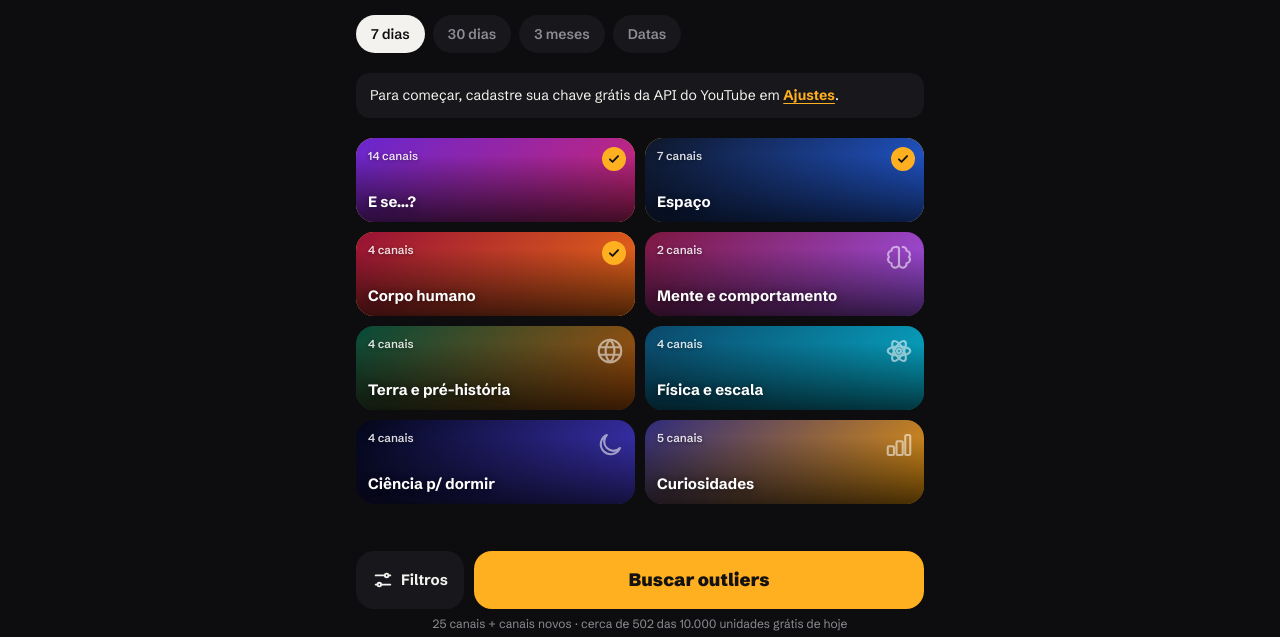
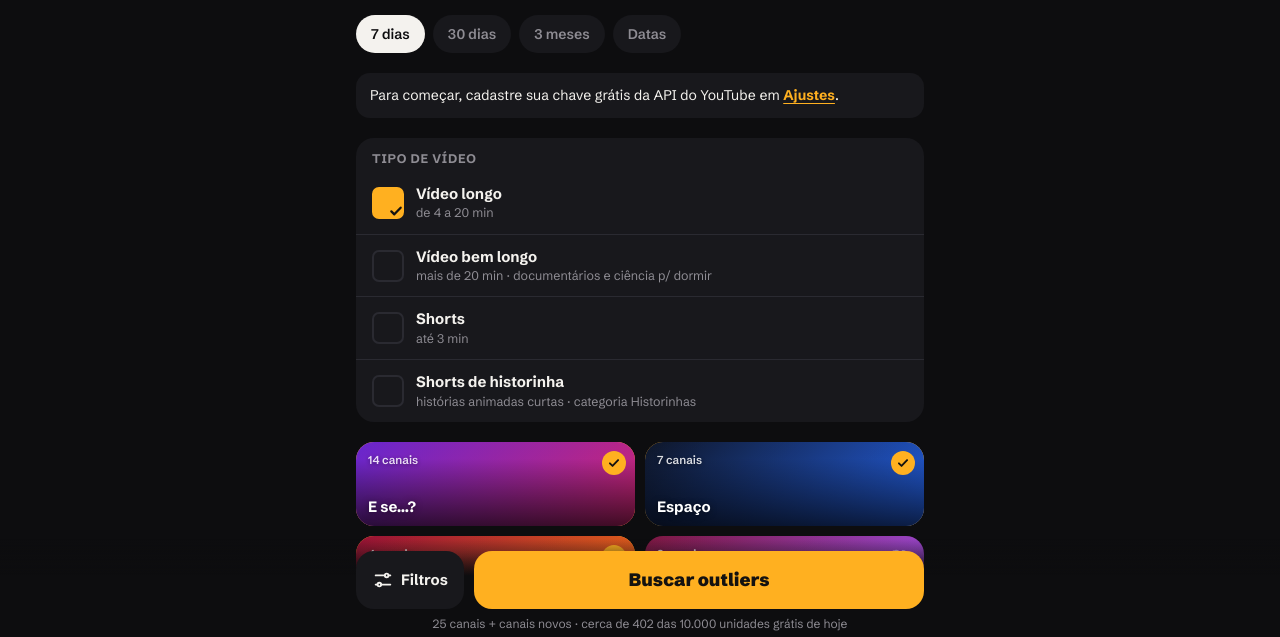
Before and after one commit to andy99br1/radar-de-outliers, a plain HTML site: page assets/index.html in a window 1280 px wide. Shown: the part 90-727 px from the top of the page. Drawn offline with Linux system fonts and the light colour scheme.

Commit message:
Versão 2.2: lista de tipos de vídeo para marcar
Na tela de busca dá para marcar vários tipos ao mesmo tempo: vídeo longo, vídeo
bem longo, Shorts e Shorts de historinha (com a nova categoria Historinhas).
Cada vídeo é comparado só com vídeos do mesmo tipo no próprio canal.

Co-Authored-By: Claude Opus 5.5 <noreply@anthropic.com>
Claude-Session: https://claude.ai/code/session_015qnrkFWXVmhKACCyoVArEa

```diff
--- a/assets/index.html
+++ b/assets/index.html
@@ -81,6 +81,16 @@ details.more[open] summary::after{transform:rotate(-135deg) translateY(-2px)}
 
 .cta{position:fixed;left:0;right:0;bottom:66px;z-index:8;padding:12px 16px 12px;background:linear-gradient(180deg,transparent,var(--bg) 35%)}
 .cta-in{max-width:568px;margin:0 auto;display:flex;flex-direction:column;gap:6px}
+.checks{display:flex;flex-direction:column;background:var(--card);border-radius:18px;overflow:hidden}
+.checks h3{margin:0;padding:12px 16px 4px;font-size:12.5px;font-weight:700;color:var(--muted);text-transform:uppercase;letter-spacing:.06em}
+.check{display:flex;align-items:center;gap:12px;padding:11px 16px;text-align:left;width:100%;border-top:1px solid var(--line)}
+.check:first-of-type{border-top:0}
+.check .box{width:22px;height:22px;border-radius:7px;border:2px solid var(--line);display:grid;place-items:center;flex:none;color:var(--on-amber)}
+.check .box svg.i{width:16px;height:16px;stroke-width:3.4;opacity:0}
+.check[aria-checked="true"] .box{background:var(--amber);border-color:var(--amber)}
+.check[aria-checked="true"] .box svg.i{opacity:1}
+.check b{display:block;font-weight:700;font-size:15px}
+.check small{display:block;font-size:12.5px;color:var(--muted)}
 .ctarow{display:flex;gap:10px;align-items:stretch}
 .fbtn{position:relative;flex:none;display:flex;align-items:center;gap:7px;background:var(--card);border-radius:18px;padding:0 16px;font-weight:700;font-size:15px}
 .fdot{position:absolute;top:10px;right:10px;width:9px;height:9px;border-radius:50%;background:var(--amber)}
@@ -268,6 +278,7 @@ code{font-family:var(--mono);font-size:12.5px;background:var(--raised);padding:1
       </div>
       <div class="note" id="needKey" hidden>Para começar, cadastre sua chave grátis da API do YouTube em <button class="lnk" type="button" id="toSettings">Ajustes</button>.</div>
       <button class="note" type="button" id="lastBtn" hidden style="text-align:left;width:100%"></button>
+      <div class="checks" id="types" role="group" aria-label="Tipo de vídeo"></div>
       <div class="tiles" id="tiles"></div>
       <div class="note" id="status" hidden></div>
       <div class="cta" id="cta"><div class="cta-in"><div class="ctarow"><button class="fbtn" id="filtersBtn" type="button" aria-label="Filtros"><svg class="i" viewBox="0 0 24 24"><path d="M4 7h10M18 7h2M4 17h2M10 17h10"/><circle cx="16" cy="7" r="2"/><circle cx="8" cy="17" r="2"/></svg>Filtros<span class="fdot" id="fdot" hidden></span></button><button class="go" id="go" type="button">Buscar outliers</button></div><div class="cost" id="cost"></div></div></div>
@@ -336,7 +347,6 @@ code{font-family:var(--mono);font-size:12.5px;background:var(--raised);padding:1
 <div class="sheet" id="fsheet" hidden><div class="scrim" id="fscrim"></div><div class="panel fpanel">
   <div class="fhead"><h3>Filtros</h3><button class="btn" id="fdone" type="button">Pronto</button></div>
   <div class="more-in">
-          <div class="field"><label for="format">Formato</label><select id="format"><option value="long">Vídeo longo</option><option value="short">Shorts</option></select></div>
           <div class="field"><label for="minb">Breakout mínimo</label><select id="minb"><option value="0">Qualquer</option><option value="2">2×</option><option value="5">5×</option><option value="10">10×</option></select></div>
           <div class="field"><label for="minv">Views mínimas</label><select id="minv"><option value="1000">1 mil</option><option value="5000">5 mil</option><option value="20000">20 mil</option><option value="100000">100 mil</option></select></div>
           <div class="field full"><label for="discover">Canais novos do tema</label><select id="discover"><option value="on">Procurar também canais novos</option><option value="off">Só os canais que acompanho</option></select></div>
@@ -359,11 +369,20 @@ code{font-family:var(--mono);font-size:12.5px;background:var(--raised);padding:1
     { id:"earth", name:"Terra e pré-história", c:["#064E3B","#B45309"], icon:'<circle cx="12" cy="12" r="9"/><path d="M3.5 9h17M3.5 15h17M12 3c2.5 2.5 3.5 5.5 3.5 9s-1 6.5-3.5 9c-2.5-2.5-3.5-5.5-3.5-9S9.5 5.5 12 3z"/>' },
     { id:"physics", name:"Física e escala", c:["#0C4A6E","#06B6D4"], icon:'<circle cx="12" cy="12" r="1.6"/><ellipse cx="12" cy="12" rx="9" ry="3.6"/><ellipse cx="12" cy="12" rx="9" ry="3.6" transform="rotate(60 12 12)"/><ellipse cx="12" cy="12" rx="9" ry="3.6" transform="rotate(120 12 12)"/>' },
     { id:"sleep", name:"Ciência p/ dormir", c:["#020617","#4338CA"], icon:'<path d="M20 14.5A8 8 0 1 1 9.5 4a6.5 6.5 0 0 0 10.5 10.5z"/>' },
+    { id:"story", name:"Historinhas", c:["#7C2D12","#EC4899"], icon:'<path d="M5 4h11a3 3 0 0 1 3 3v13H8a3 3 0 0 1-3-3z"/><path d="M5 17a3 3 0 0 1 3-3h11"/>' },
     { id:"general", name:"Curiosidades", c:["#312E81","#F59E0B"], icon:'<rect x="3" y="13" width="5" height="7" rx="1"/><rect x="10" y="9" width="5" height="11" rx="1"/><rect x="17" y="4" width="4" height="16" rx="1"/>' }
   ];
   // Termos usados só para DESCOBRIR canais novos do tema (os vídeos são avaliados pela média do próprio canal).
   const DISCOVER = { whatif:"what if", space:"space universe explained", body:"human body explained", mind:"psychology explained",
-    earth:"prehistoric earth history", physics:"physics explained", sleep:"science for sleep", general:"explained animation" };
+    earth:"prehistoric earth history", physics:"physics explained", sleep:"science for sleep", general:"explained animation", story:"animated story" };
+  // Tipos de vídeo (lista de marcar na tela de busca)
+  const TYPES = [
+    { id:"long", name:"Vídeo longo", hint:"de 4 a 20 min", dur:"medium" },
+    { id:"xlong", name:"Vídeo bem longo", hint:"mais de 20 min · documentários e ciência p/ dormir", dur:"long" },
+    { id:"short", name:"Shorts", hint:"até 3 min", dur:"short" },
+    { id:"story", name:"Shorts de historinha", hint:"histórias animadas curtas · categoria Historinhas", dur:"short" }
+  ];
+  const bucketOf = (sec) => sec == null ? "long" : sec <= 180 ? "short" : sec <= 1200 ? "long" : "xlong";
   // Canais iniciais: os que apareceram como outliers no vidIQ + alguns grandes do nicho.
   const DEFAULT_CHANNELS = [
     ["UCrGDUlj_hjaNz97jdXCOReA","All Answers",["whatif"]], ["UCgYSQsRS3Mz6q0FDDuuILiw","Blotwise",["whatif"]], ["UCkhJeR5N7UpVwklhiBAISMQ","Brain Cipher",["whatif"]],
@@ -496,13 +515,24 @@ code{font-family:var(--mono);font-size:12.5px;background:var(--raised);padding:1
     $("headline").innerHTML = 'O que estourou <em>lá fora</em> ' + PERIOD_TXT[p] + '?';
   }
   function greet(){ const h = new Date().getHours(); $("hello").textContent = h < 5 ? "Boa noite" : h < 12 ? "Bom dia" : h < 18 ? "Boa tarde" : "Boa noite"; }
-  const selectedChannels = () => channels.filter(c => c.cats.some(k => picked.has(k)));
+  let types = new Set(store.get("types", ["long"]));
+  const activeCats = () => { const a = new Set(picked); if (types.has("story")) a.add("story"); return a; };
+  const selectedChannels = () => { const a = activeCats(); return channels.filter(c => c.cats.some(k => a.has(k))); };
+  function paintTypes(){
+    const box = $("types"); box.innerHTML = "";
+    box.append(el("h3",{},"Tipo de vídeo"));
+    for (const t of TYPES) box.append(el("button",{class:"check",type:"button",role:"checkbox","aria-checked":String(types.has(t.id)),onclick:()=>{
+      types.has(t.id) ? types.delete(t.id) : types.add(t.id); store.set("types",[...types]); paintTypes(); updateCost(); }},
+      el("span",{class:"box"}, icon("check")), el("span",{}, el("b",{}, t.name), el("small",{}, t.hint))));
+  }
   function updateCost(){
-    const n = selectedChannels().length, disc = $("discover").value === "on" ? [...picked].filter(k => DISCOVER[k]).length : 0;
-    const units = n*2 + 2 + disc*150;
-    $("cost").textContent = !picked.size ? "Escolha pelo menos uma categoria" :
+    const durs = new Set([...types].filter(t => t !== "story").map(t => TYPES.find(x => x.id === t).dur));
+    const n = selectedChannels().length, on = $("discover").value === "on";
+    const disc = on ? [...picked].filter(k => DISCOVER[k] && k !== "story").length * durs.size + (types.has("story") ? 1 : 0) : 0;
+    const units = n*2 + 2 + disc*100 + (disc ? 50 : 0);
+    $("cost").textContent = !types.size ? "Marque pelo menos um tipo de vídeo" : !activeCats().size ? "Escolha pelo menos uma categoria" :
       `${n} ${n===1?"canal":"canais"}${disc ? " + canais novos" : ""} · cerca de ${units.toLocaleString("pt-BR")} das 10.000 unidades grátis de hoje`;
-    $("go").disabled = busy || (!n && !disc);
+    $("go").disabled = busy || !types.size || (!n && !disc);
   }
 
   // ---------- busca ----------
@@ -534,7 +564,8 @@ code{font-family:var(--mono);font-size:12.5px;background:var(--raised);padding:1
     busy = true; updateCost(); showStatus("");
     showResults();
     const res = $("results"); res.innerHTML = ""; const sc = scanner(`Lendo ${list.length} canais…`); res.append(sc.node);
-    const fmt = $("format").value, minV = +$("minv").value, minB = +$("minb").value;
+    const minV = +$("minv").value, minB = +$("minb").value;
+    if (!types.size){ busy = false; showForm(); showStatus("Marque pelo menos um tipo de vídeo.", true); return; }
     const fromT = new Date(from + "T00:00:00").getTime(), toT = new Date(to + "T23:59:59").getTime();
     try {
       for (const c of list){ if (!/^UC[\w-]{22}$/.test(c.ref)){ const id = await resolveHandle(c.ref).catch(e => { if (/quota/i.test(e.reason)) throw e; return null; }); if (id){ c.ref = id; saveChannels(); } } }
@@ -544,11 +575,15 @@ code{font-family:var(--mono);font-size:12.5px;background:var(--raised);padding:1
       const newCh = new Map();
       if (discover){
         const after = new Date(fromT).toISOString(), before = new Date(toT).toISOString();
-        for (const k of [...picked].filter(k => DISCOVER[k])){
+        const durs = [...new Set([...types].filter(t => t !== "story").map(t => TYPES.find(x => x.id === t).dur))];
+        const jobs = [];
+        for (const k of [...picked].filter(k => DISCOVER[k] && k !== "story")) for (const d of durs) jobs.push([k, d]);
+        if (types.has("story")) jobs.push(["story", "short"]);
+        for (const [k, dur] of jobs){
           sc.set(`Procurando canais novos: ${TOPICS.find(t => t.id === k)?.name}…`);
           try {
             const r = await yt("search", { part:"snippet", type:"video", q: DISCOVER[k], maxResults:"50", order:"viewCount", publishedAfter: after, publishedBefore: before,
-              relevanceLanguage:"en", videoDuration: fmt === "short" ? "short" : (k === "sleep" ? "long" : "medium") });
+              relevanceLanguage:"en", videoDuration: dur });
             let added = 0;
             for (const it of r.items || []){
               const cid = it.snippet?.channelId; if (!cid || catsOf.has(cid)) continue;
@@ -596,11 +631,14 @@ code{font-family:var(--mono);font-size:12.5px;background:var(--raised);padding:1
         for (const v of ch.recent || []){
           if (!(v.at >= fromT && v.at <= toT)) continue;
           diag.recent++;
-          if (v.live || !fitsFormat(v.sec, fmt)){ diag.format++; continue; }
+          const bk = bucketOf(v.sec);
+          const okType = types.has(bk) || (bk === "short" && types.has("story") && (catsOf.get(cid) || []).includes("story"));
+          if (v.live || !okType){ diag.format++; continue; }
           if (v.views < minV){ diag.views++; continue; }
           const ageDays = (now - v.at) / DAY;
           // estima quanto cada outro vídeo do canal tinha na idade deste
-          const others = ch.recent.filter(o => o.id !== v.id && !o.live && fitsFormat(o.sec, fmt) && now - o.at > 2*DAY);
+          // compara só com vídeos do mesmo tipo no canal (Short com Shorts, longo com longos)
+          const others = ch.recent.filter(o => o.id !== v.id && !o.live && bucketOf(o.sec) === bk && now - o.at > 2*DAY);
           const atAge = others.map(o => o.views * Math.min(1, curve(ageDays) / curve((now - o.at) / DAY)));
           const med = median(atAge);
           const life = ch.total > 0 && ch.totalViews > 0 ? (ch.totalViews / ch.total) * curve(ageDays) : null;
@@ -639,7 +677,7 @@ code{font-family:var(--mono);font-size:12.5px;background:var(--raised);padding:1
       const lines = [];
       if (diag){
         lines.push(`Li ${diag.channels} ${diag.channels === 1 ? "canal" : "canais"}${diag.fresh ? `, ${diag.fresh} ${diag.fresh === 1 ? "novo" : "novos"}` : ""}${diag.missing ? ` (${diag.missing} não ${diag.missing>1?"foram encontrados":"foi encontrado"}, confira em Ajustes)` : ""}. ${diag.recent} ${diag.recent === 1 ? "vídeo foi publicado" : "vídeos foram publicados"} no período.`);
-        if (diag.format) lines.push(`${diag.format} ${diag.format>1?"cortados":"cortado"} pelo formato (${$("format").value === "short" ? "não eram Shorts" : "eram Shorts, vídeos de até 3 min ou lives"}).`);
+        if (diag.format) lines.push(`${diag.format} ${diag.format>1?"eram":"era"} de um tipo que você não marcou (ou live).`);
         if (diag.views) lines.push(`${diag.views} ${diag.views>1?"tinham":"tinha"} menos de ${short(diag.minV)} views.`);
         if (diag.breakout) lines.push(`${diag.breakout} ${diag.breakout>1?"ficaram":"ficou"} abaixo de ${diag.minB}× a média do canal.`);
       }
@@ -937,9 +975,9 @@ code{font-family:var(--mono);font-size:12.5px;background:var(--raised);padding:1
   applyTheme();
   try { matchMedia("(prefers-color-scheme: dark)").addEventListener("change", applyTheme); } catch {}
   document.querySelectorAll("#themeSeg button").forEach(b => b.addEventListener("click", () => { store.set("theme", b.dataset.theme); applyTheme(); }));
-  const defaults = { format:"long", minb:"2", minv:"5000", discover:"on" };
+  const defaults = { minb:"2", minv:"5000", discover:"on" };
   for (const id of Object.keys(defaults)){ $(id).value = store.get("opt."+id, defaults[id]); $(id).addEventListener("change", () => { store.set("opt."+id, $(id).value); updateCost(); }); }
-  greet(); paintTiles(); setPeriod(period);
+  greet(); paintTypes(); paintTiles(); setPeriod(period);
   document.querySelectorAll("#period .chip").forEach(b => b.addEventListener("click", () => setPeriod(b.dataset.days)));
   $("apikey").value = store.get("apikey", "");
   $("go").addEventListener("click", run);
```
Also changed, not shown: 2 other files.
